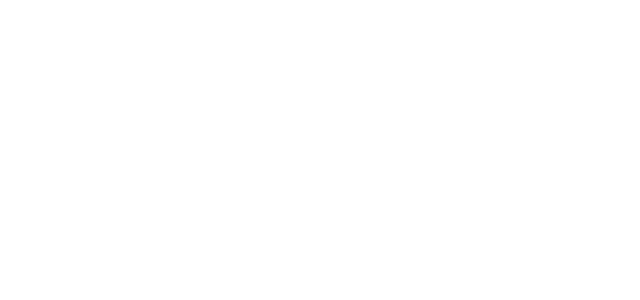
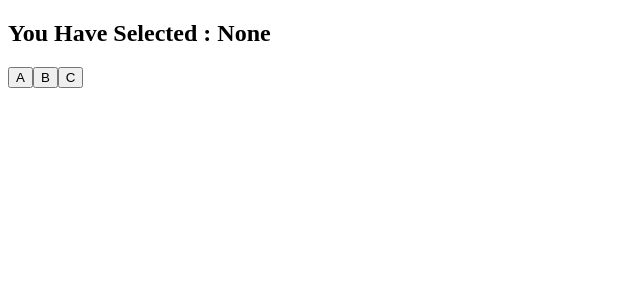
Before and after one commit to 3Minds/beginners-guide-to-react.js, a React (Create React App) app: page / in a window 1280 px wide. Shown: the top 300 px of the page, without its empty margins (0-640 px from the left). Built offline with nearby package versions, Linux system fonts and the light colour scheme.

Commit message:
react cloneElement

```diff
--- a/src/App.js
+++ b/src/App.js
@@ -3,20 +3,36 @@
 class App extends React.Component {
     render() {
         return (
-            <Parent>
-                <div className='childA'></div>
-                <div className='childB'></div>
-            </Parent>
+            <Button>
+                <button value='A'>A</button>
+                <button value='B'>B</button>
+                <button value='C'>C</button>
+            </Button>
         )
     }
 }
 
-class Parent extends React.Component {
+class Button extends React.Component {
+    constructor() {
+        super();
+        this.state = {selected: 'None'}
+    }
+    selectItem(selected) {
+        this.setState({selected})
+    }
     render() {
-        let items = React.Children
-            .forEach(this.props.children, child => console.log(child.props.className))
-            console.log(items)
-            return null
+        let fn = child =>
+            React.cloneElement(child, {
+                onClick: this.selectItem.bind(this, child.props.value)
+            })
+
+        let items = React.Children.map(this.props.children, fn);
+        return(
+            <div>
+                <h2>You Have Selected : {this.state.selected}</h2>
+                {items}
+            </div>
+        )
     }
 }
 
```
